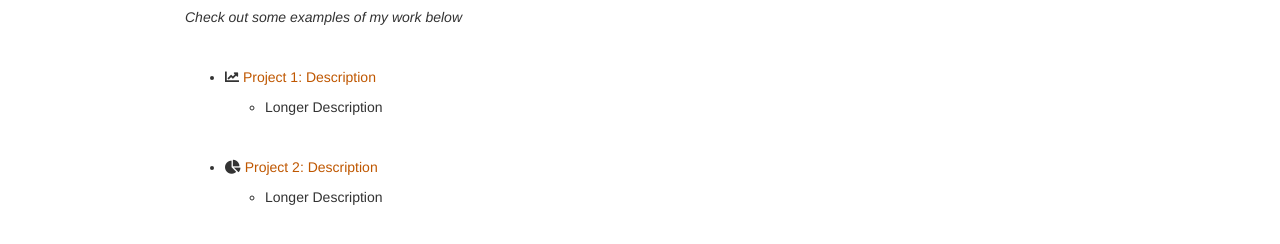
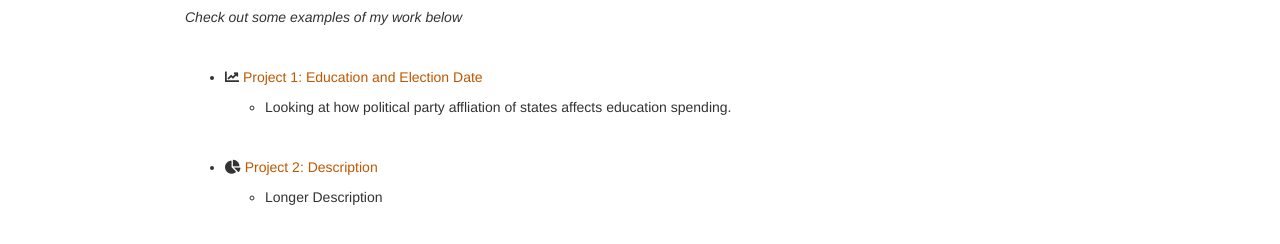
Before and after one commit to arnavpatel31/arnavpatel31.github.io, a plain HTML site: page portfolio.html in a window 1280 px wide. Shown: the part 116-360 px from the top of the page. Drawn offline with nearby package versions, Linux system fonts and the light colour scheme; some packages are replaced by stand-ins of ours.

Commit message:
Update portfolio.html

```diff
--- a/portfolio.html
+++ b/portfolio.html
@@ -327,9 +327,9 @@ $(document).ready(function () {
 <p><em>Check out some examples of my work below</em></p>
 <p><br></p>
 <ul>
-<li><p><i class="fa fa-chart-line"> </i> <a href="https://www.github.com">Project 1: Description</a></p>
+<li><p><i class="fa fa-chart-line"> </i> <a href="https://arnavpatel31.github.io/project1/">Project 1: Education and Election Date</a></p>
 <ul>
-<li>Longer Description</li>
+<li>Looking at how political party affliation of states affects education spending.</li>
 </ul></li>
 </ul>
 <p><br></p>
```
